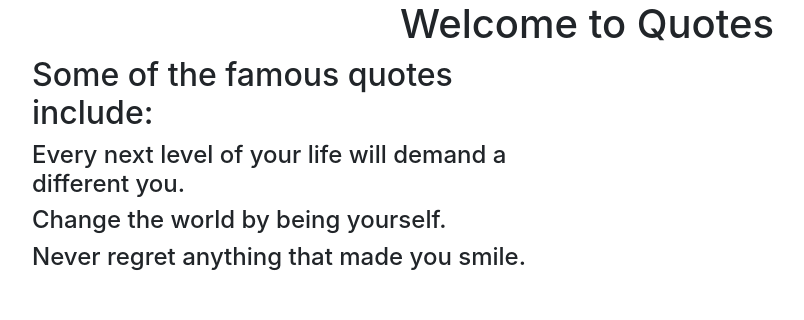
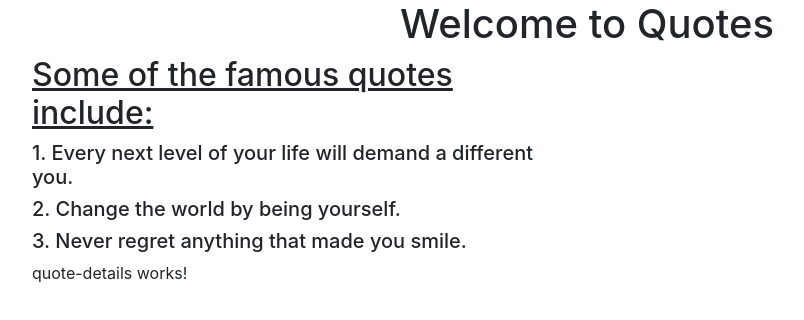
Before and after one commit to MungaiKeren/Quotes, an Angular app: page / in a window 1280 px wide. Shown: the top 320 px of the page, without its empty margins (53-857 px from the left). Built offline with nearby package versions, Linux system fonts and the light colour scheme.

Commit message:
This commit will add quote details component

```diff
--- a/src/app/app.module.ts
+++ b/src/app/app.module.ts
@@ -4,11 +4,13 @@ import { NgModule } from '@angular/core';
 import { AppRoutingModule } from './app-routing.module';
 import { AppComponent } from './app.component';
 import { QuoteComponent } from './quote/quote.component';
+import { QuoteDetailsComponent } from './quote-details/quote-details.component';
 
 @NgModule({
   declarations: [
     AppComponent,
-    QuoteComponent
+    QuoteComponent,
+    QuoteDetailsComponent
   ],
   imports: [
     BrowserModule,
--- /dev/null
+++ b/src/app/quote-details/quote-details.component.html
@@ -0,0 +1 @@
+<p>quote-details works!</p>
--- /dev/null
+++ b/src/app/quote-details/quote-details.component.ts
@@ -0,0 +1,15 @@
+import { Component, OnInit } from '@angular/core';
+
+@Component({
+  selector: 'app-quote-details',
+  templateUrl: './quote-details.component.html',
+  styleUrls: ['./quote-details.component.css']
+})
+export class QuoteDetailsComponent implements OnInit {
+
+  constructor() { }
+
+  ngOnInit() {
+  }
+
+}
--- a/src/app/quote.ts
+++ b/src/app/quote.ts
@@ -1,4 +1,4 @@
 export class Quote {
-
+    id:number;
     name:string;
 }
--- a/src/app/quote/quote.component.css
+++ b/src/app/quote/quote.component.css
@@ -0,0 +1,4 @@
+h2{
+    text-decoration: underline;
+
+}
--- a/src/app/quote/quote.component.html
+++ b/src/app/quote/quote.component.html
@@ -3,7 +3,8 @@
     <div class="row">
         <div class="col-md-6">
             <h2>Some of the famous quotes include:</h2>
-            <h4 *ngFor='let quote of quotes'>{{quote.name}}</h4>
+            <h5 *ngFor='let quote of quotes'>{{quote.id}}{{quote.name}}</h5>
+            <app-quote-details></app-quote-details>
         </div>
     </div>
 </div>
--- a/src/app/quote/quote.component.ts
+++ b/src/app/quote/quote.component.ts
@@ -9,9 +9,9 @@ import { Quote } from '../quote';
 export class QuoteComponent implements OnInit {
 
   quotes:Quote[] = [
-    {name:"Every next level of your life will demand a different you."},
-    {name:"Change the world by being yourself."},
-    {name:"Never regret anything that made you smile."},
+    {id:1,name:". Every next level of your life will demand a different you."},
+    {id:2,name:". Change the world by being yourself."},
+    {id:3,name:". Never regret anything that made you smile."},
   ];
 
   constructor() { }
```
Also changed, not shown: src/app/quote-details/quote-details.component.css (added), 1 other file (tests, documents, lock files or other folders).
